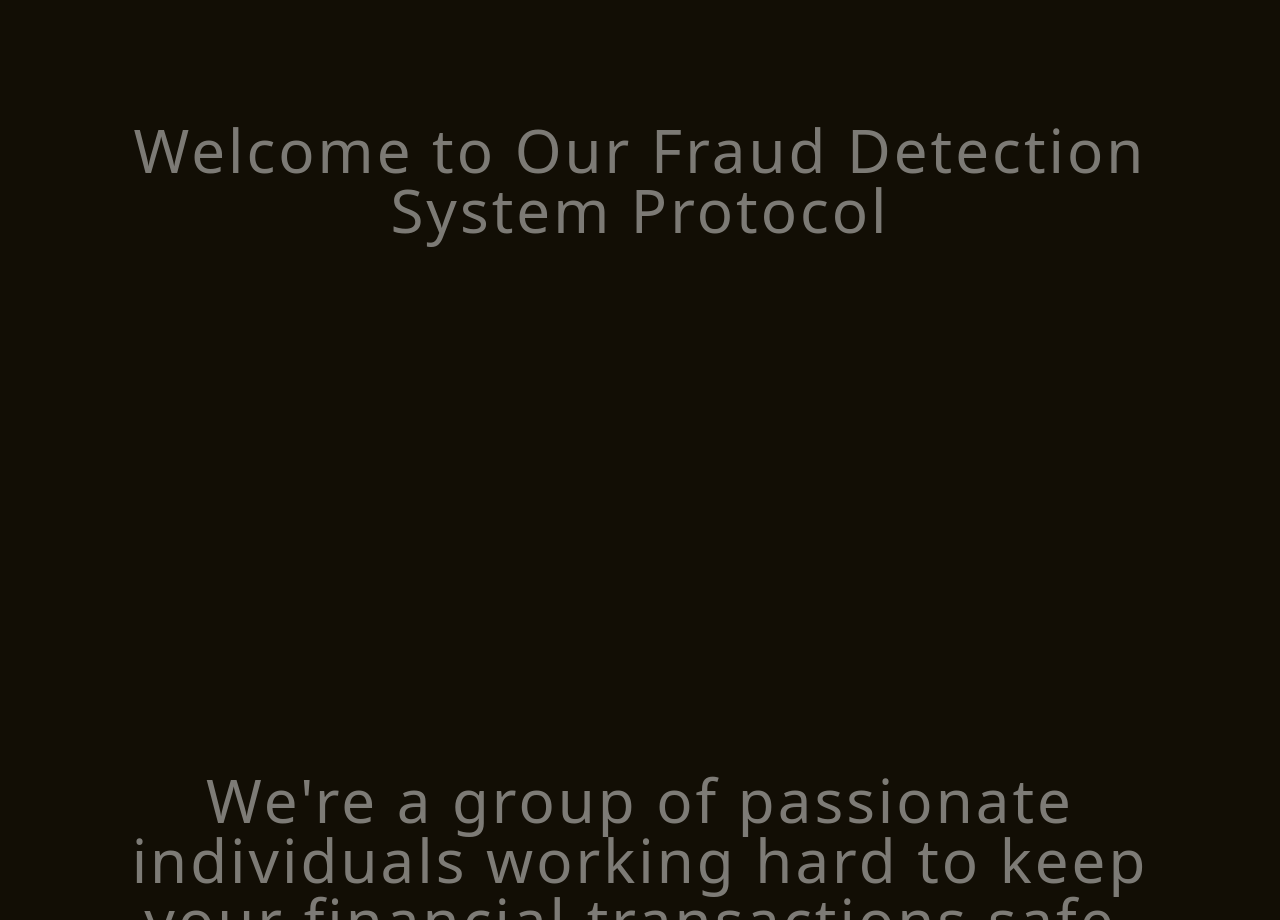
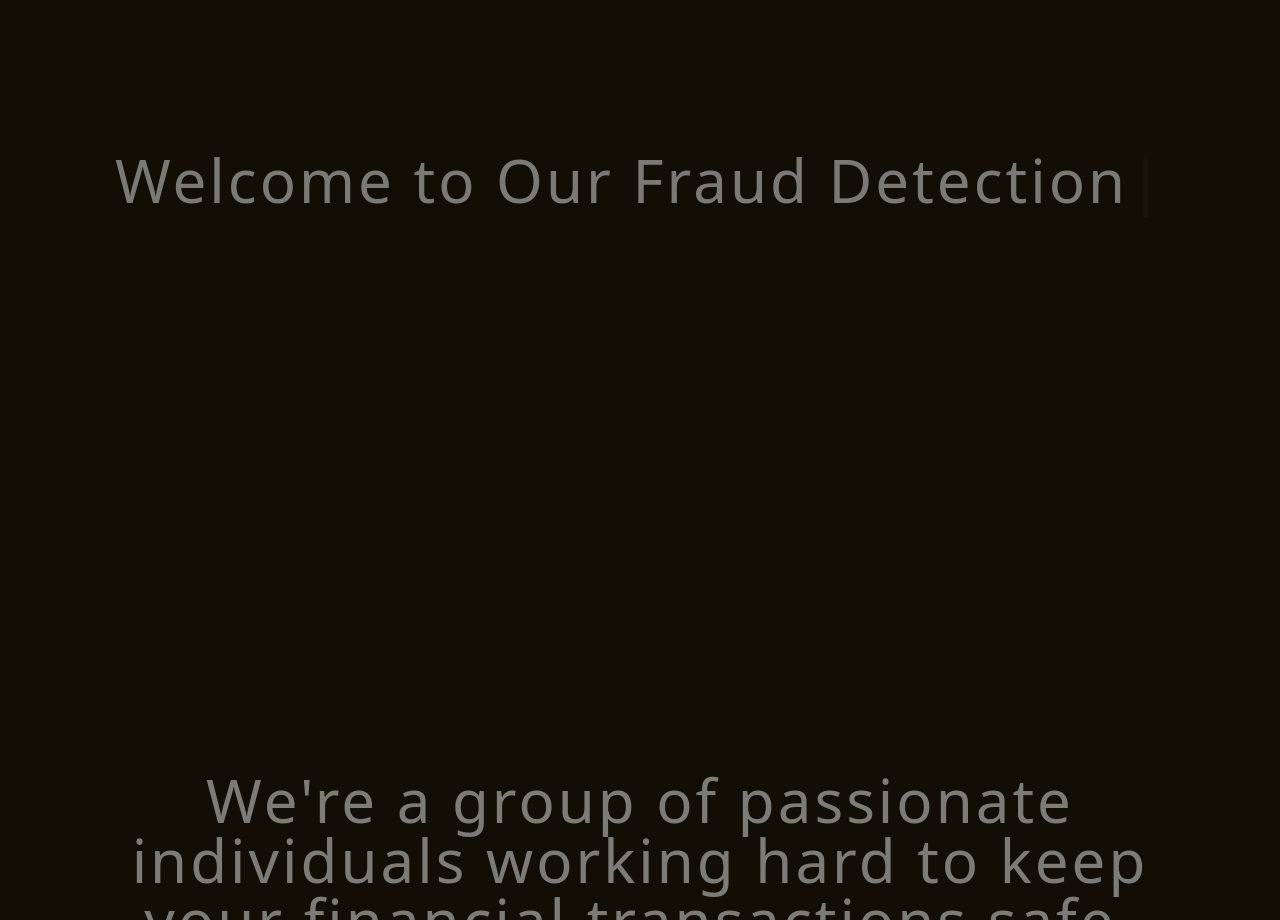
Before and after one commit to bilalshaikh292/Fraud-Detection-Using-Machine-Learning, a React (Vite) app: page / in a window 1280 px wide. Shown: the part 1020-1940 px from the top of the page. Built offline with nearby package versions, Linux system fonts and the light colour scheme.

Commit message:
chore: Add typewriter effect

```diff
--- a/package.json
+++ b/package.json
@@ -16,7 +16,8 @@
     "lottie-react": "^2.4.0",
     "react": "^18.2.0",
     "react-dom": "^18.2.0",
-    "react-router-dom": "^6.22.1"
+    "react-router-dom": "^6.22.1",
+    "typewriter-effect": "^2.21.0"
   },
   "devDependencies": {
     "@types/react": "^18.2.15",
--- a/src/Components/Screens/Home.jsx
+++ b/src/Components/Screens/Home.jsx
@@ -1,6 +1,8 @@
 import React from "react";
 import Lottie from "lottie-react";
 import scam from "../../assets/Lottie/scam.json";
+import Typewriter from "typewriter-effect";
+
 export default function Home() {
   return (
     <>
@@ -9,14 +11,21 @@ export default function Home() {
           <Navbar />
         </div>
         <div className="h-full w-full flex justify-center items-end bg-home bg-no-repeat bg-cover bg-end shadow-md m:bg-center bg-fixed">
-
           <img className="p-12" src="/arrow.png" alt="" />
         </div>
       </div>
 
       <div className="h-screen w-full bg-[#120E05] flex flex-col justify-center items-center space-y-8 text-center">
         <div className="text-6xl w-full text-white opacity-45 tracking-wider">
-          Welcome to Our Fraud Detection <br /> System Protocol
+          {/* Welcome to Our Fraud Detection <br /> System Protocol */}
+
+          <Typewriter
+            options={{
+              strings: ["Welcome to Our Fraud Detection"],
+              autoStart: true,
+              loop: true,
+            }}
+          />
         </div>
       </div>
       <div className="h-screen w-full bg-[#120E05] flex justify-center items-center text-center">
```
Also changed, not shown: 1 other file (tests, documents, lock files or other folders).
